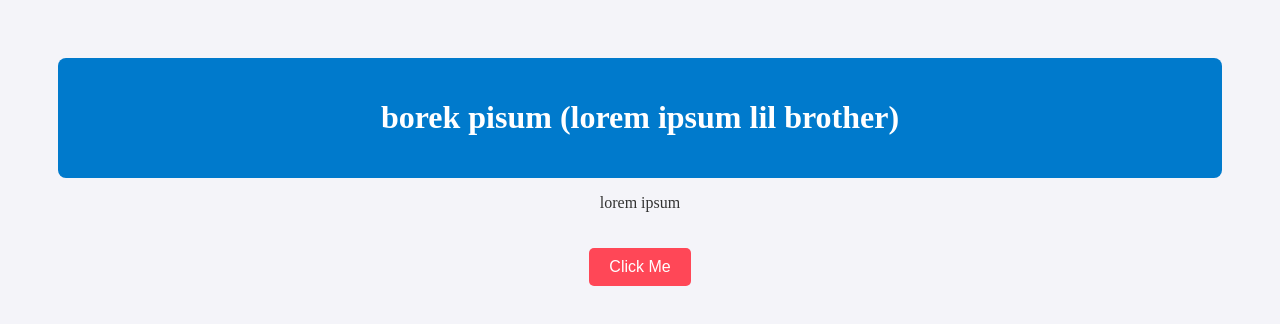
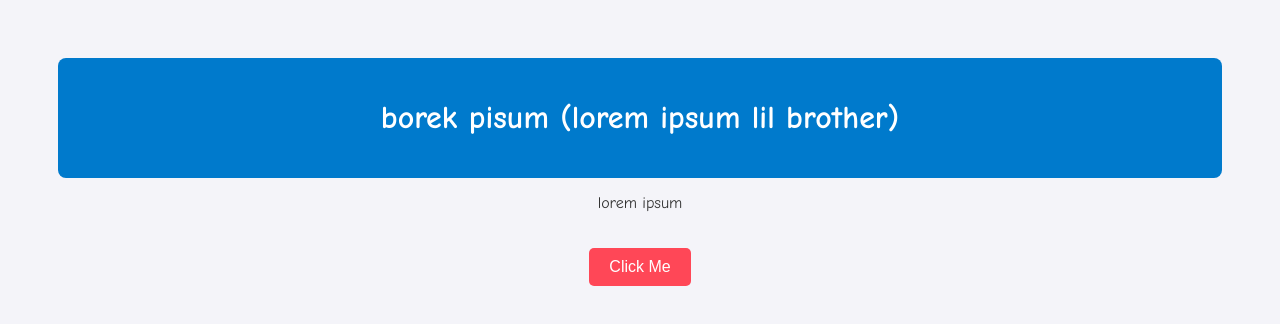
Before and after one commit to oof-oof12123/post-its, a plain HTML site: page index.html in a window 1280 px wide. Drawn offline with Linux system fonts and the light colour scheme.

Commit message:
Update style.css

```diff
--- a/style.css
+++ b/style.css
@@ -1,5 +1,5 @@
 body {
-    font-family: Comic-Sans-MS, Comic-Sans-MS;
+    font-family: "Comic Sans MS", cursive, sans-serif;
     background-color: #f4f4f9;
     color: #333;
     text-align: center;
```
